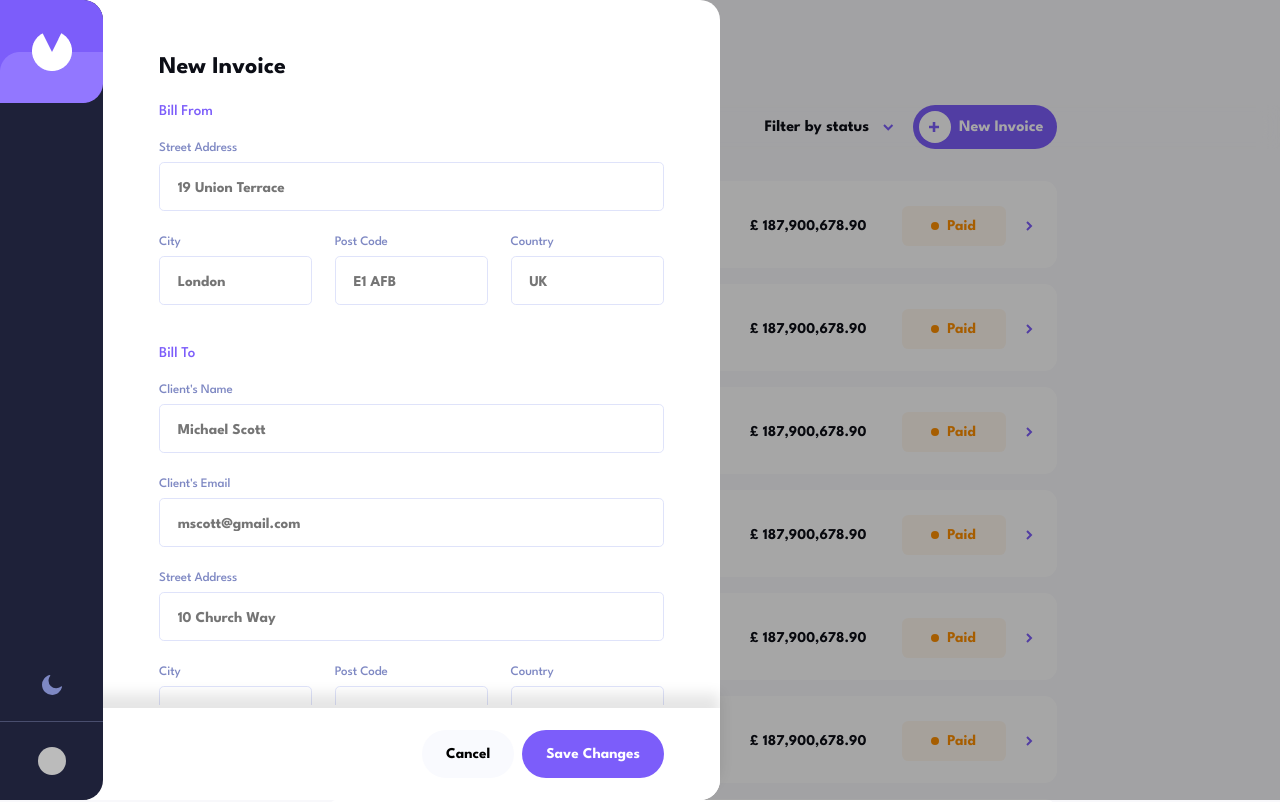
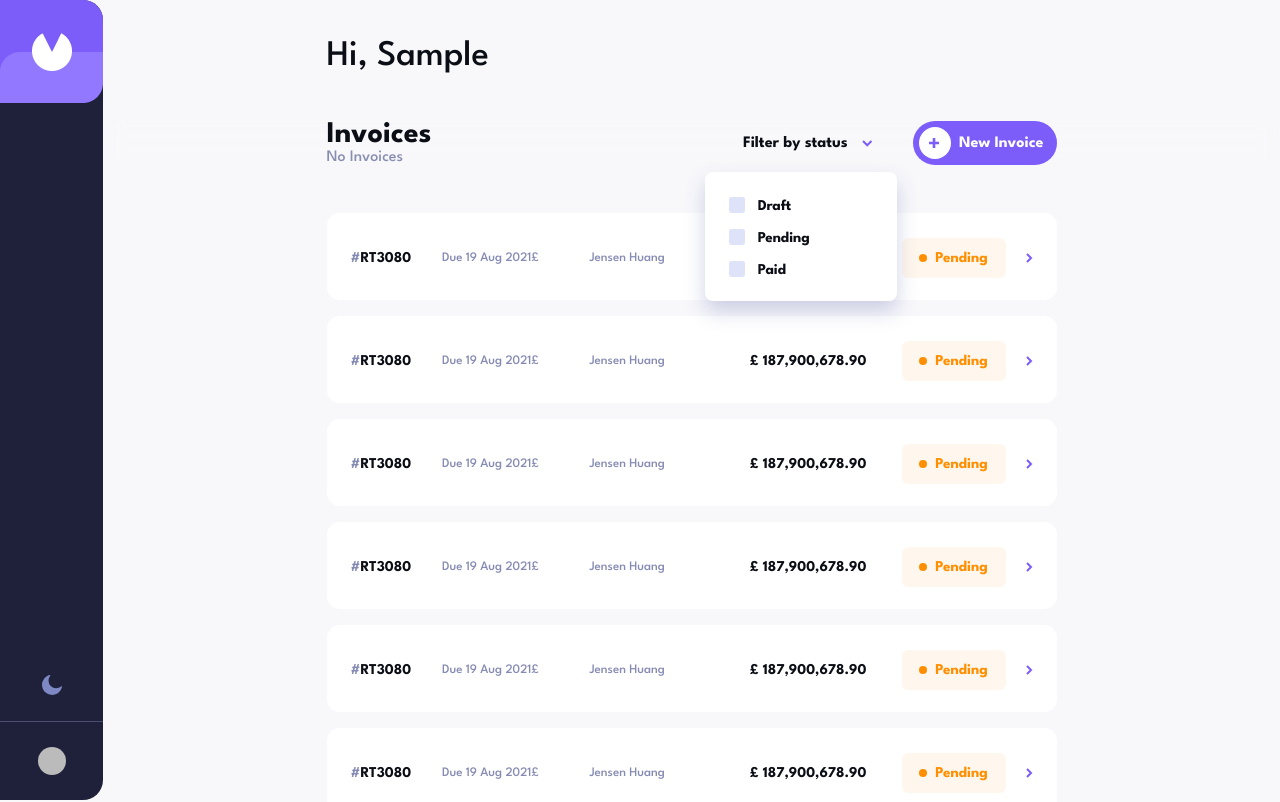
Before and after one commit to Kl3va/Invoice-Orbit, a React (Vite) app in the folder frontend/: page / in a window 1280 px wide. Shown: the top 802 px of the page. Built offline with nearby package versions, Linux system fonts and the light colour scheme; no server answers; sample sign-in values are in the browser's storage; some icons are missing.

Commit message:
feat: Added filter inputs

```diff
--- /dev/null
+++ b/frontend/src/components/FilterInputs/index.tsx
@@ -0,0 +1,96 @@
+import styled from 'styled-components'
+import { QUERIES } from 'styles/mediaQueries'
+
+const FilterInputContainer = styled.div`
+  position: absolute;
+  top: 3.5rem;
+  right: -3.5rem;
+  z-index: 1000;
+  display: grid;
+  gap: 1rem;
+  width: 12rem;
+  padding: 1.63rem 1rem 1.44rem 1.5rem;
+  border-radius: 0.5rem;
+  background-color: var(--color-bg-300);
+  box-shadow: 0px 10px 20px 0px #48549f40;
+
+  @media ${QUERIES.tabletMini} {
+    top: 3.2rem;
+    right: -1.5rem;
+  }
+
+  div {
+    display: flex;
+    gap: 0.82rem;
+    justify-content: flex-start;
+    align-items: center;
+
+    label {
+      color: var(--color-font-100);
+      font-size: 0.94rem;
+      font-weight: 700;
+    }
+  }
+`
+
+export const InputCheckbox = styled.input`
+  -webkit-appearance: none;
+  appearance: none;
+  background-color: var(--color-border-100);
+  margin: 0;
+  font: inherit;
+  color: var(--color-accent-100);
+  width: 1rem;
+  height: 1rem;
+  border-radius: 0.15rem;
+  display: block;
+  transform: translateY(-0.07rem);
+
+  display: grid;
+  place-content: center;
+
+  &::before {
+    content: '';
+    width: 0.5rem;
+    height: 0.5rem;
+    transform: scale(0);
+    transition: 120ms transform ease-in-out;
+    box-shadow: inset 1rem 1rem var(--color-font-normal);
+
+    transform-origin: bottom left;
+    clip-path: polygon(14% 44%, 0 65%, 50% 100%, 100% 16%, 80% 0%, 43% 62%);
+  }
+
+  &:checked::before {
+    transform: scale(1);
+  }
+
+  &:checked {
+    background-color: var(--color-accent-100);
+  }
+
+  &:hover {
+    border: 0.1rem solid var(--color-accent-100);
+  }
+`
+
+const FilterInputs = () => {
+  return (
+    <FilterInputContainer>
+      <div>
+        <InputCheckbox type='checkbox' name='draft' id='draft' />
+        <label>Draft</label>
+      </div>
+      <div>
+        <InputCheckbox type='checkbox' name='pending' id='pending' />
+        <label>Pending</label>
+      </div>
+      <div>
+        <InputCheckbox type='checkbox' name='paid' id='paid' />
+        <label>Paid</label>
+      </div>
+    </FilterInputContainer>
+  )
+}
+
+export default FilterInputs
--- a/frontend/src/components/Invoice-bar/InvoiceBar.tsx
+++ b/frontend/src/components/Invoice-bar/InvoiceBar.tsx
@@ -27,7 +27,7 @@ const InvoiceBar = () => {
 
         <StatusContainer>
           <span></span>
-          <h4>Paid</h4>
+          <h4>Pending</h4>
         </StatusContainer>
 
         <svg width='7' height='10' xmlns='http://www.w3.org/2000/svg'>
--- a/frontend/src/components/Layout/index.tsx
+++ b/frontend/src/components/Layout/index.tsx
@@ -6,8 +6,8 @@ const Layout = () => {
   return (
     <>
       <Outlet />
-      <MainFormTemplate />
-      <ConfirmationBg />
+      {/* <MainFormTemplate /> */}
+      {/* <ConfirmationBg /> */}
     </>
   )
 }
--- a/frontend/src/components/Main-Form/MainFormTemplateStyles.ts
+++ b/frontend/src/components/Main-Form/MainFormTemplateStyles.ts
@@ -14,7 +14,7 @@ export const FormInvoiceContainer = styled.div<AnimatedFormInvoiceContainerProps
   top: 4.5rem;
   left: 0;
   z-index: 105;
-  // transform: translateX(${(props) => (props.isActive ? '0' : '-100%')});
+  transform: translateX(${(props) => (props.isActive ? '0' : '-100%')});
   transition: transform 0.3s ease-in-out;
 
   @media ${QUERIES.mobileLarge} {
@@ -231,7 +231,9 @@ export const FormButtonsContainer = styled.div<AnimatedFormInvoiceContainerProps
   padding: 1.38rem 1.5rem;
   border-bottom-right-radius: 1.25rem;
 
-  //  transform: translateX(${(props) => (props.isActive ? '0' : '-100%')});
+  transform: translate(
+    ${(props) => (props.isActive ? '0, -4.5rem' : '-100%, 0')}
+  );
   transition: transform 0.3s ease-in-out;
 
   @media ${QUERIES.tabletMini} {
@@ -239,9 +241,10 @@ export const FormButtonsContainer = styled.div<AnimatedFormInvoiceContainerProps
   }
 
   @media ${QUERIES.tablet} {
-    left: 5.44rem;
+    // left: 5.44rem;
+
+    transform: translate(${(props) => (props.isActive ? '0, 0' : '0, 0')});
     padding-left: 4.5rem;
-    // transform: translateX(${(props) => (props.isActive ? '0' : '-100%')});
   }
 `
 
--- a/frontend/src/pages/home/HomeStyles.ts
+++ b/frontend/src/pages/home/HomeStyles.ts
@@ -7,6 +7,10 @@ export const HomePageMain = styled.main`
 
   section:not(:last-child) {
     margin-bottom: 2rem;
+
+    @media ${QUERIES.tabletMini} {
+      margin-bottom: 3rem;
+    }
   }
 
   @media ${QUERIES.tablet} {
@@ -46,6 +50,10 @@ export const HomeSecondaryContainer = styled.div`
   display: flex;
   gap: 1.16rem;
 
+  @media ${QUERIES.tabletMini} {
+    gap: 2.5rem;
+  }
+
   h1 {
     font-size: clamp(1.25rem, calc(1.8vw + 1rem), 1.875rem);
   }
@@ -63,6 +71,12 @@ export const FilterContainer = styled.div`
   gap: 0.87rem;
   align-items: center;
   cursor: pointer;
+  position: relative;
+
+  svg {
+    // transform: rotate(180deg);
+    // transform-origin: center;
+  }
 
   p {
     color: var(--color-font-100);
--- a/frontend/src/pages/home/index.tsx
+++ b/frontend/src/pages/home/index.tsx
@@ -1,5 +1,9 @@
 import { useUser } from '@clerk/clerk-react'
+import { useState } from 'react'
+
+//Components
 import InvoiceBar from 'components/Invoice-bar/InvoiceBar'
+import FilterInputs from 'components/FilterInputs'
 import {
   HomePageMain,
   MainHeaderContainer,
@@ -15,6 +19,7 @@ import IllustrationEmpty from 'assets/illustration-empty.svg'
 
 const Homepage = () => {
   const { user } = useUser()
+  const [first, setfirst] = useState(true)
 
   return (
     <HomePageMain>
@@ -46,6 +51,7 @@ const Homepage = () => {
                 />
               </svg>
             </span>
+            <FilterInputs />
           </FilterContainer>
 
           <NewInvoiceBtn>
--- a/frontend/src/styles/globalStyles.ts
+++ b/frontend/src/styles/globalStyles.ts
@@ -162,7 +162,7 @@ input[type=number] {
   -moz-appearance: textfield;
 }
 
-input, select {
+input:not([type="checkbox"]), select {
 padding: 1.125rem 1rem 0.94rem 1.1rem;
 width: 100%;
 border-radius: 0.3rem;
```
